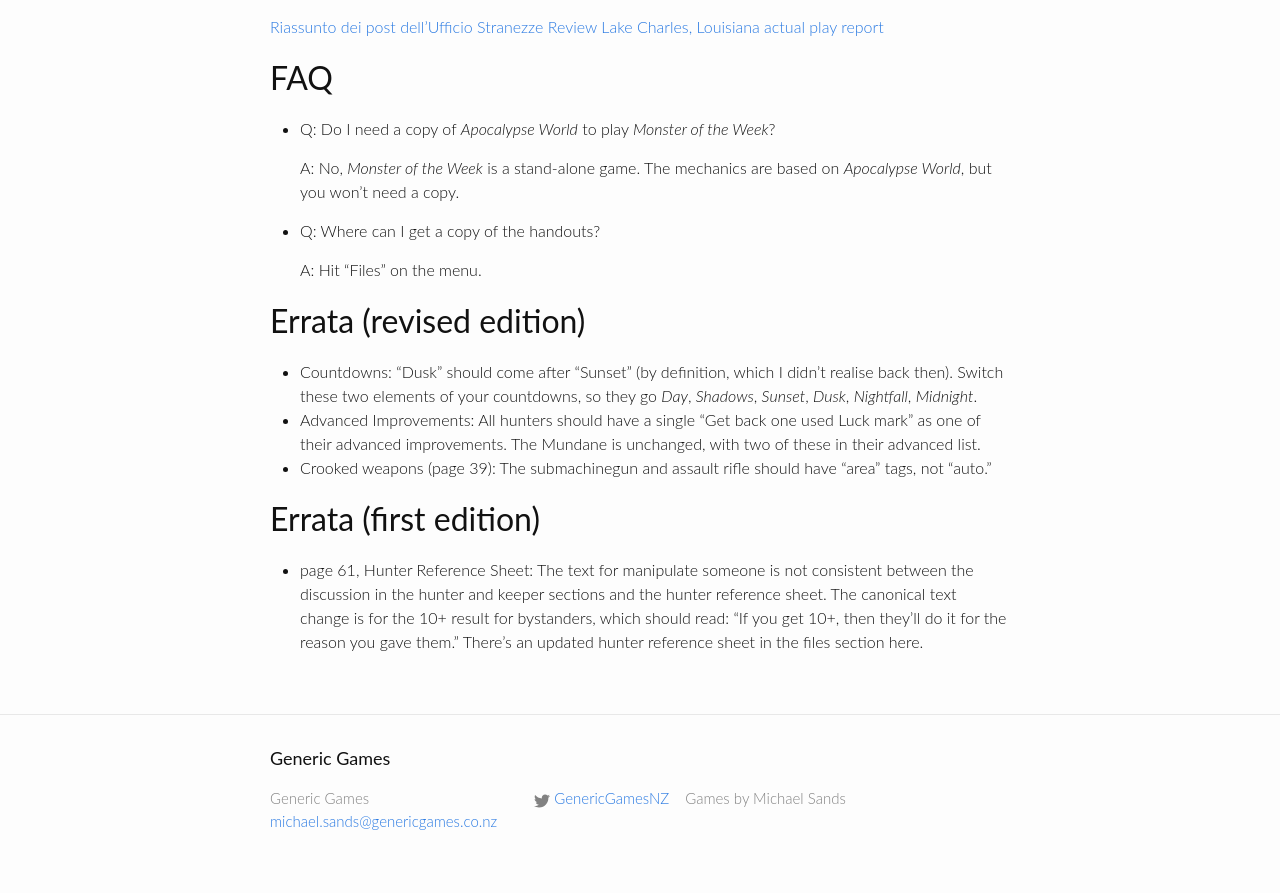
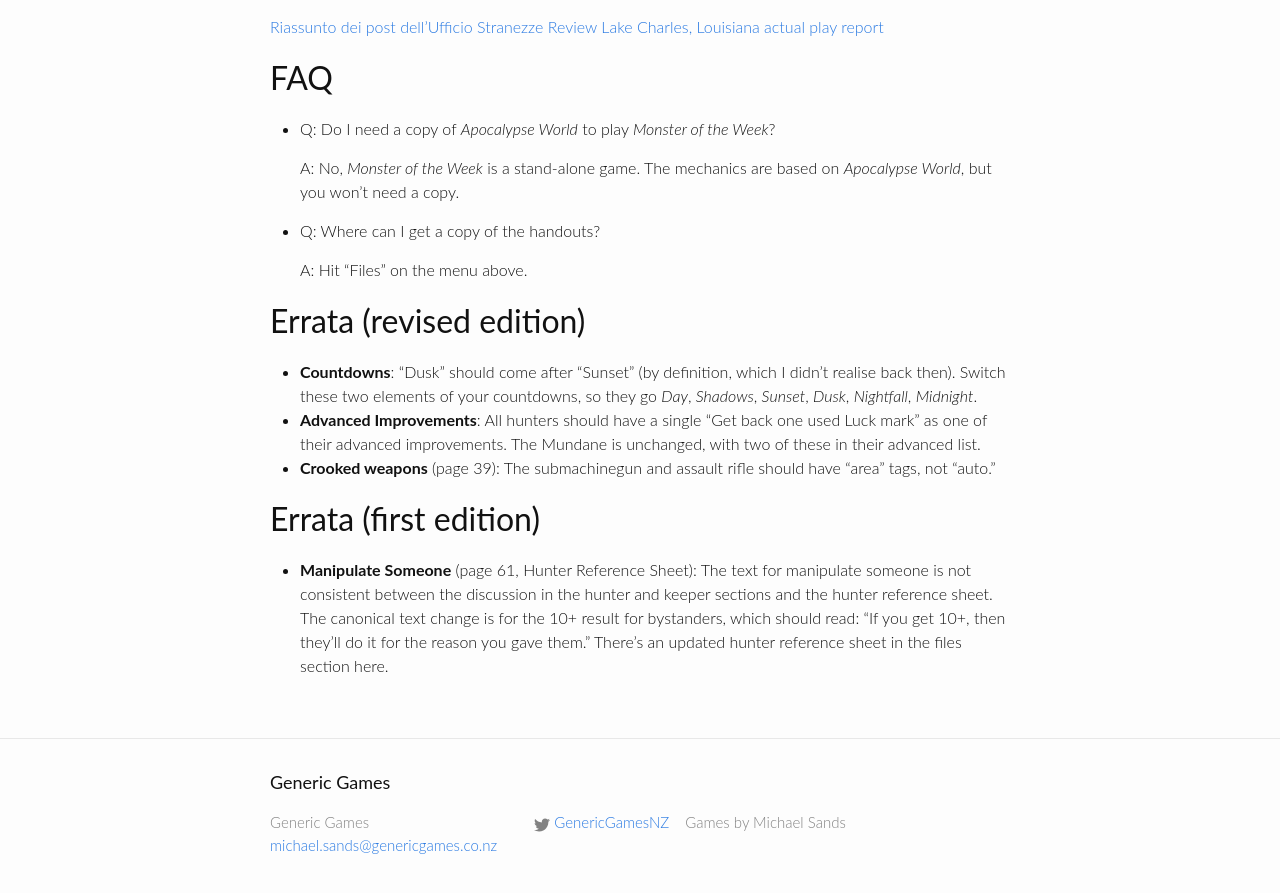
Before and after one commit to michael-sands/generic_games_site, a Jekyll site: the page built from motw.md, in a window 1280 px wide and 900 px high, scrolled down 1966 px. Shown: the top 893 px of the window. Built offline with Jekyll 4.4.1, drawn with Linux system fonts in a browser that asks for light colours.

Commit message:
tweak formatting

```diff
--- a/motw.md
+++ b/motw.md
@@ -91,17 +91,17 @@
 
 * Q: Where can I get a copy of the handouts?
 
-  A: Hit "Files" on the menu.
+  A: Hit "Files" on the menu above.
 
 
 Errata (revised edition)
 ----------------------
 
-* Countdowns: "Dusk" should come after "Sunset" (by definition, which I didn't realise back then). Switch these two elements of your countdowns, so they go *Day*, *Shadows*, *Sunset*, *Dusk*, *Nightfall*, *Midnight*.
-* Advanced Improvements: All hunters should have a single "Get back one used Luck mark" as one of their advanced improvements. The Mundane is unchanged, with two of these in their advanced list.
-* Crooked weapons (page 39): The submachinegun and assault rifle should have "area" tags, not "auto."
+* **Countdowns**: "Dusk" should come after "Sunset" (by definition, which I didn't realise back then). Switch these two elements of your countdowns, so they go *Day*, *Shadows*, *Sunset*, *Dusk*, *Nightfall*, *Midnight*.
+* **Advanced Improvements**: All hunters should have a single "Get back one used Luck mark" as one of their advanced improvements. The Mundane is unchanged, with two of these in their advanced list.
+* **Crooked weapons** (page 39): The submachinegun and assault rifle should have "area" tags, not "auto."
 
 Errata (first edition)
 ----------------------
 
-* page 61, Hunter Reference Sheet: The text for manipulate someone is not consistent between the discussion in the hunter and keeper sections and the hunter reference sheet. The canonical text change is for the 10+ result for bystanders, which should read: "If you get 10+, then they'll do it for the reason you gave them." There's an updated hunter reference sheet in the files section here.
+* **Manipulate Someone** (page 61, Hunter Reference Sheet): The text for manipulate someone is not consistent between the discussion in the hunter and keeper sections and the hunter reference sheet. The canonical text change is for the 10+ result for bystanders, which should read: "If you get 10+, then they'll do it for the reason you gave them." There's an updated hunter reference sheet in the files section here.
```
